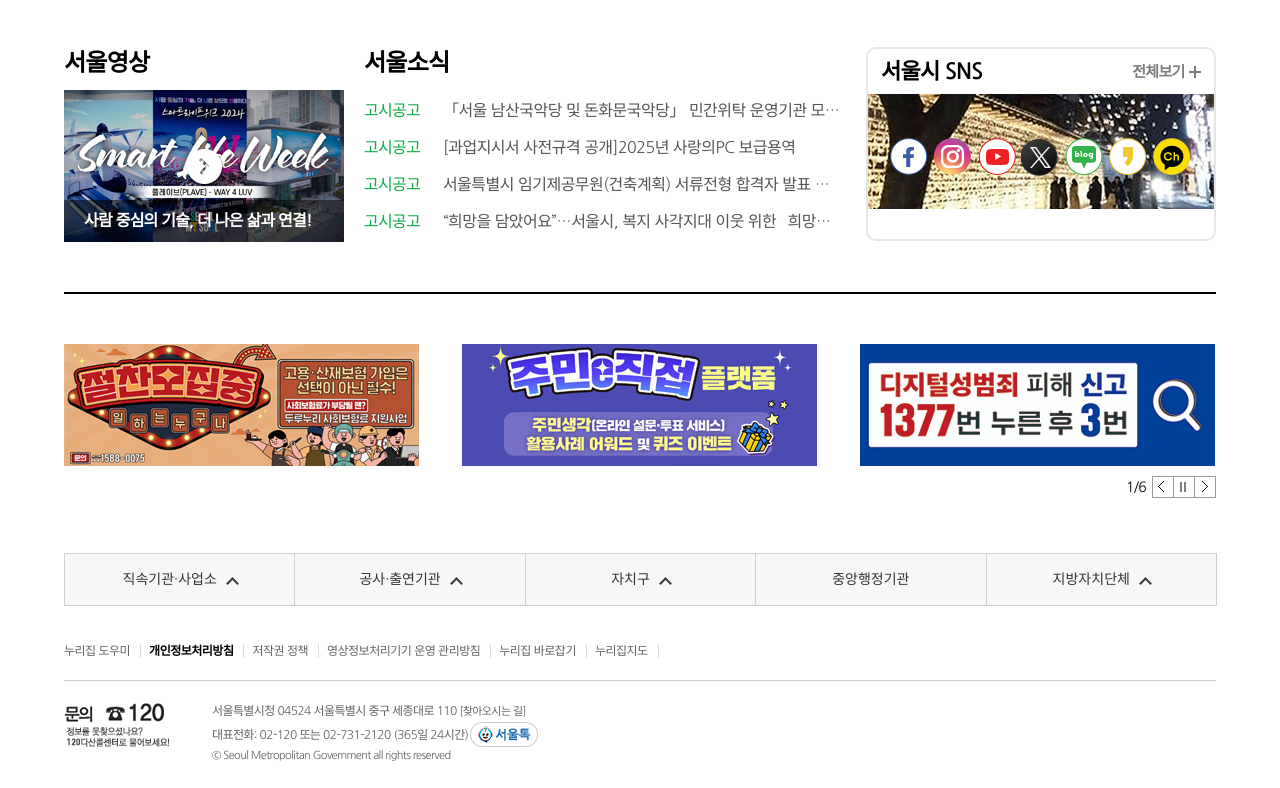
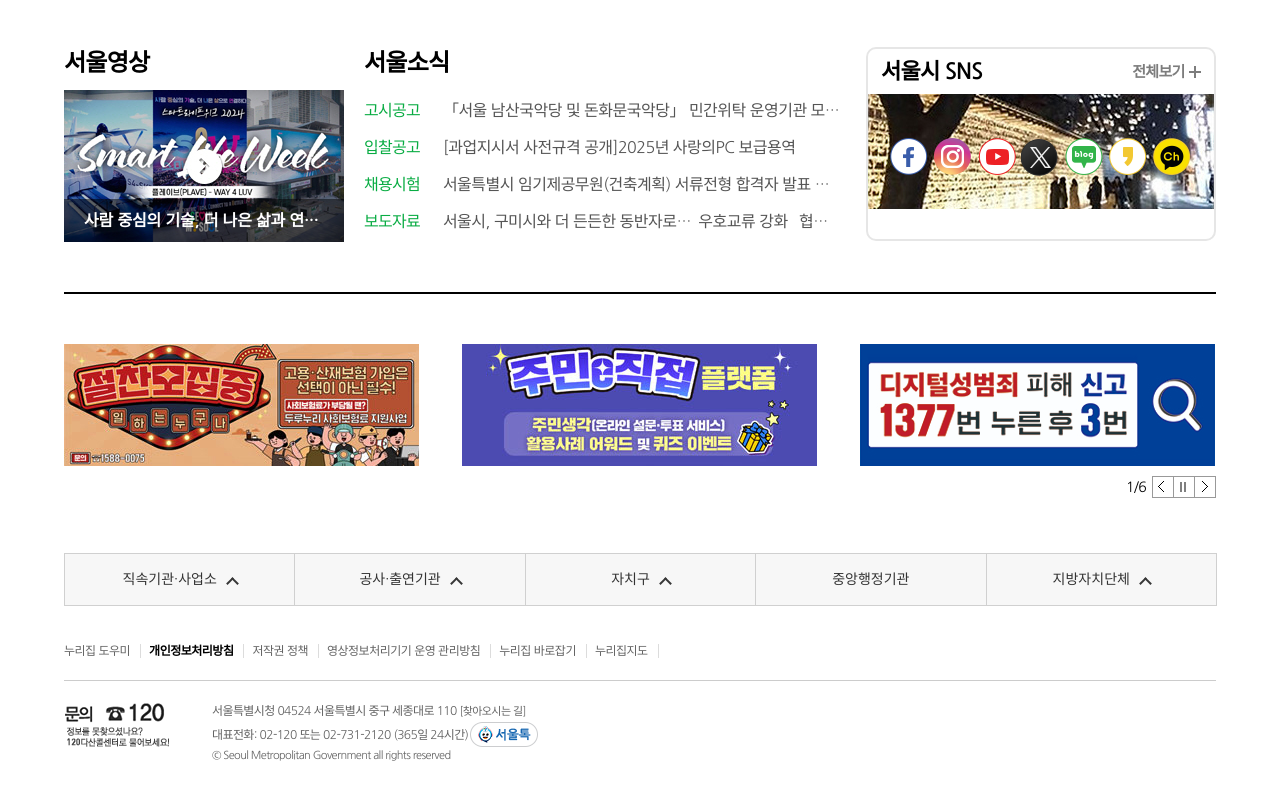
Before and after one commit to wangkodok/next-project, a plain HTML site: page index.html in a window 1280 px wide. Shown: the part 2014-2802 px from the top of the page. Drawn offline with Linux system fonts and the light colour scheme.

Commit message:
미디어 부문 수정

```diff
--- a/css/media.css
+++ b/css/media.css
@@ -39,7 +39,7 @@
   left: 0;
   right: 0;
   bottom: 0;
-  padding: 9px 20px;
+  padding: 10px 20px 9px;
   font-weight: 700;
   font-size: 16px;
   box-sizing: border-box;
@@ -48,6 +48,7 @@
   text-overflow: ellipsis;
   color: #fff;
   background-color: rgba(0, 0, 0, 0.5);
+  letter-spacing: -0.15px;
 }
 
 .seoul-news .list {
@@ -75,9 +76,13 @@
   float: left;
   margin-right: 23px;
   display: block;
+  color: #000;
+  background-color: #fff;
+}
+
+.seoul-news .item b {
+  color: #09ac43;
   font-weight: 400;
-  color: #09ac43;
-  background-color: #fff;
 }
 
 .seoul-news .item .text-desc {
--- a/index.html
+++ b/index.html
@@ -748,7 +748,9 @@
                 <ul class="list">
                   <li class="item">
                     <a class="clearboth" href="#">
-                      <b class="text">고시공고</b>
+                      <span class="text">
+                        <b>고시공고</b>
+                      </span>
                       <p class="text-desc">
                         「서울 남산국악당 및 돈화문국악당」 민간위탁 운영기관
                         모집공고
@@ -757,7 +759,9 @@
                   </li>
                   <li class="item">
                     <a class="clearboth" href="#">
-                      <b class="text">고시공고</b>
+                      <span class="text">
+                        <b>입찰공고</b>
+                      </span>
                       <p class="text-desc">
                         [과업지시서 사전규격 공개]2025년 사랑의PC 보급용역
                       </p>
@@ -765,7 +769,9 @@
                   </li>
                   <li class="item">
                     <a class="clearboth" href="#">
-                      <b class="text">고시공고</b>
+                      <span class="text">
+                        <b>채용시험</b>
+                      </span>
                       <p class="text-desc">
                         서울특별시 임기제공무원(건축계획) 서류전형 합격자 발표
                         및 면접시험 공고
@@ -774,10 +780,11 @@
                   </li>
                   <li class="item">
                     <a class="clearboth" href="#">
-                      <b class="text">고시공고</b>
+                      <span class="text">
+                        <b>보도자료</b>
+                      </span>
                       <p class="text-desc">
-                        “희망을 담았어요”…서울시, 복지 사각지대 이웃 위한
-                        `희망꾸러미` 마련
+                        서울시, 구미시와 더 든든한 동반자로…`우호교류 강화` 협약 맺는다
                       </p>
                     </a>
                   </li>
```
